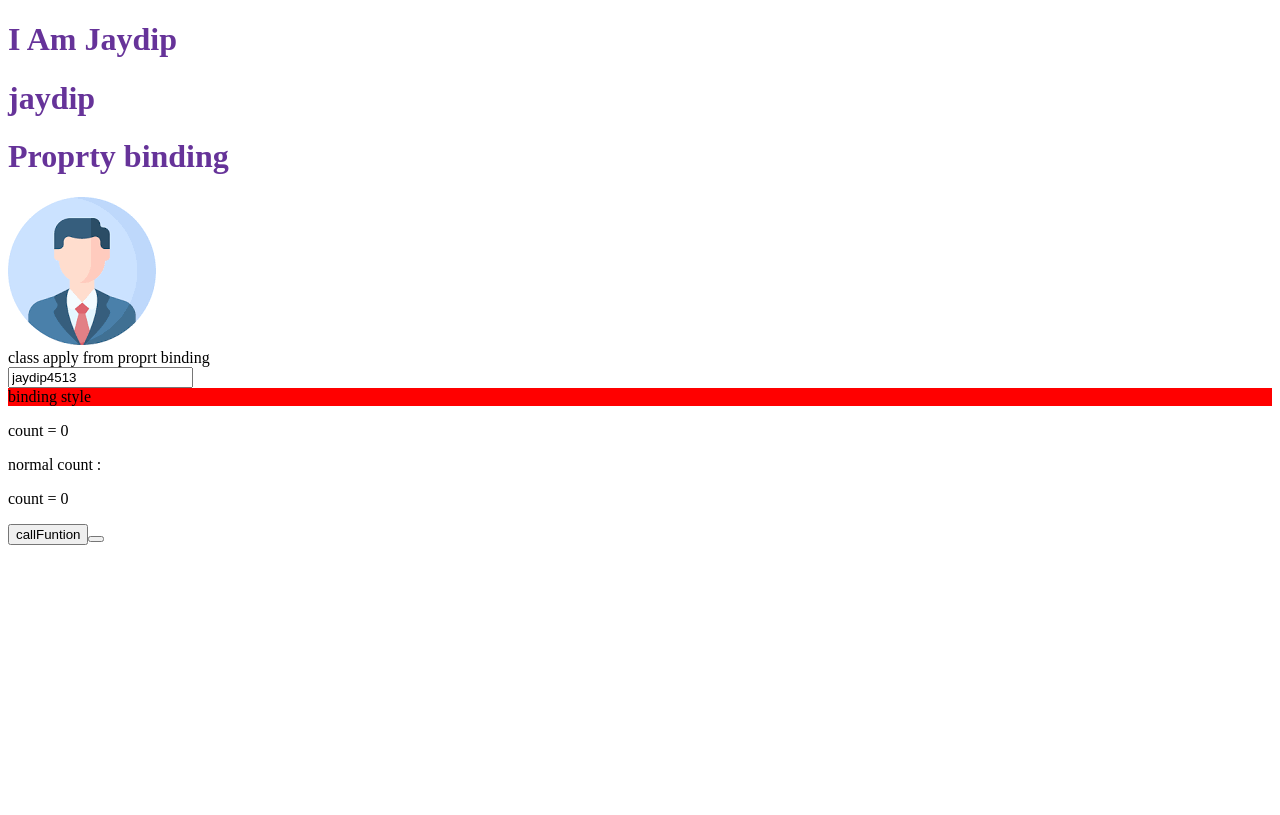
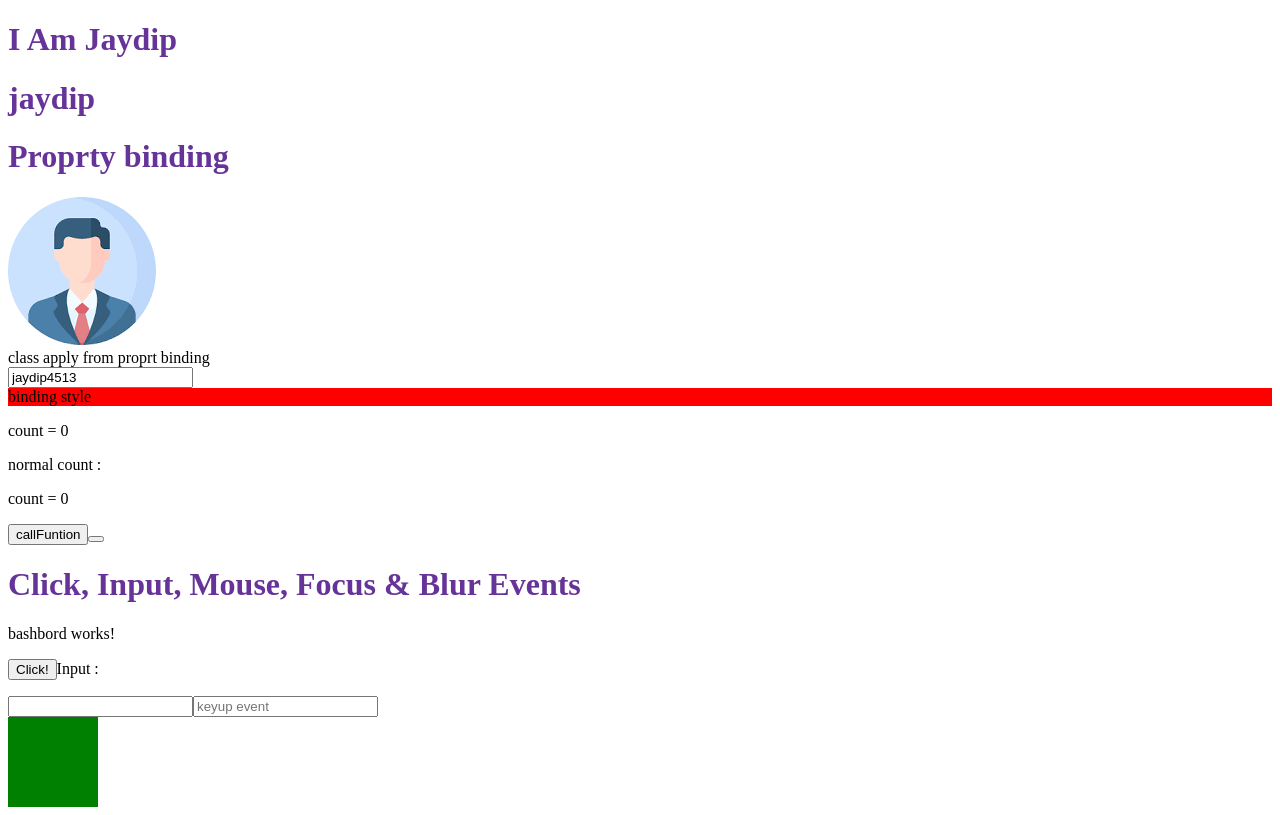
Before and after one commit to JaydipJadhav25/Angular, an Angular app: page / in a window 1280 px wide. Built offline with nearby package versions, Linux system fonts and the light colour scheme.

Commit message:
feat: use events like input , blur, hover, keyup, foucs

```diff
--- a/src/app/app.html
+++ b/src/app/app.html
@@ -24,8 +24,15 @@
 <p [innerText]='" count = "+count2'></p>
 
 
-<button (click)="firstFun()">callFuntion</button>
+<button   (click)="firstFun()">callFuntion</button>
 
 
 
 <button (click)="takeInput2({num : 20})"></button>
+
+
+
+
+<h1>Click, Input, Mouse, Focus & Blur Events</h1>
+
+<app-bashbord></app-bashbord>
--- /dev/null
+++ b/src/app/bashbord/bashbord.css
@@ -0,0 +1,9 @@
+div{
+    /* background-color: green; */
+    width: 90px;
+    height: 90px;
+}
+
+.mous-hover{
+    background-color: green;
+}
--- /dev/null
+++ b/src/app/bashbord/bashbord.html
@@ -0,0 +1,13 @@
+<p>bashbord works!</p>
+
+<button (click)="buttonClick()">Click!</button>
+
+
+<label for="">Input : </label>
+<p>{{input}}</p>
+<input type="text" (input)="inputEffect($event.target.value)">
+
+<input type="text" (keyup)="onkeyup($event)" (blur)="blueEffect()" part="" placeholder="keyup event" name="" id="">
+<div (mouseover)="hoverEffect()"  class="mous-hover">
+
+</div>
--- /dev/null
+++ b/src/app/bashbord/bashbord.ts
@@ -0,0 +1,35 @@
+import { Component } from '@angular/core';
+
+@Component({
+  selector: 'app-bashbord',
+  imports: [],
+  templateUrl: './bashbord.html',
+  styleUrl: './bashbord.css',
+})
+export class Bashbord {
+
+   input : string = "";
+
+   buttonClick(){
+    console.log("click!...");
+   }
+
+   hoverEffect(){
+    console.log("hover effect!....");
+    // alert("mouse hover effect")
+   }
+
+   blueEffect(){
+    console.log("blue effect....!");
+   }
+
+   inputEffect(val : string){
+    console.log(val);
+    this.input = val;
+   }
+
+   onkeyup(event : any){
+    console.log(event.key)
+   }
+
+}
```
Also changed, not shown: src/app/app.ts (+2 -6 lines), 1 other file (tests, documents, lock files or other folders).
